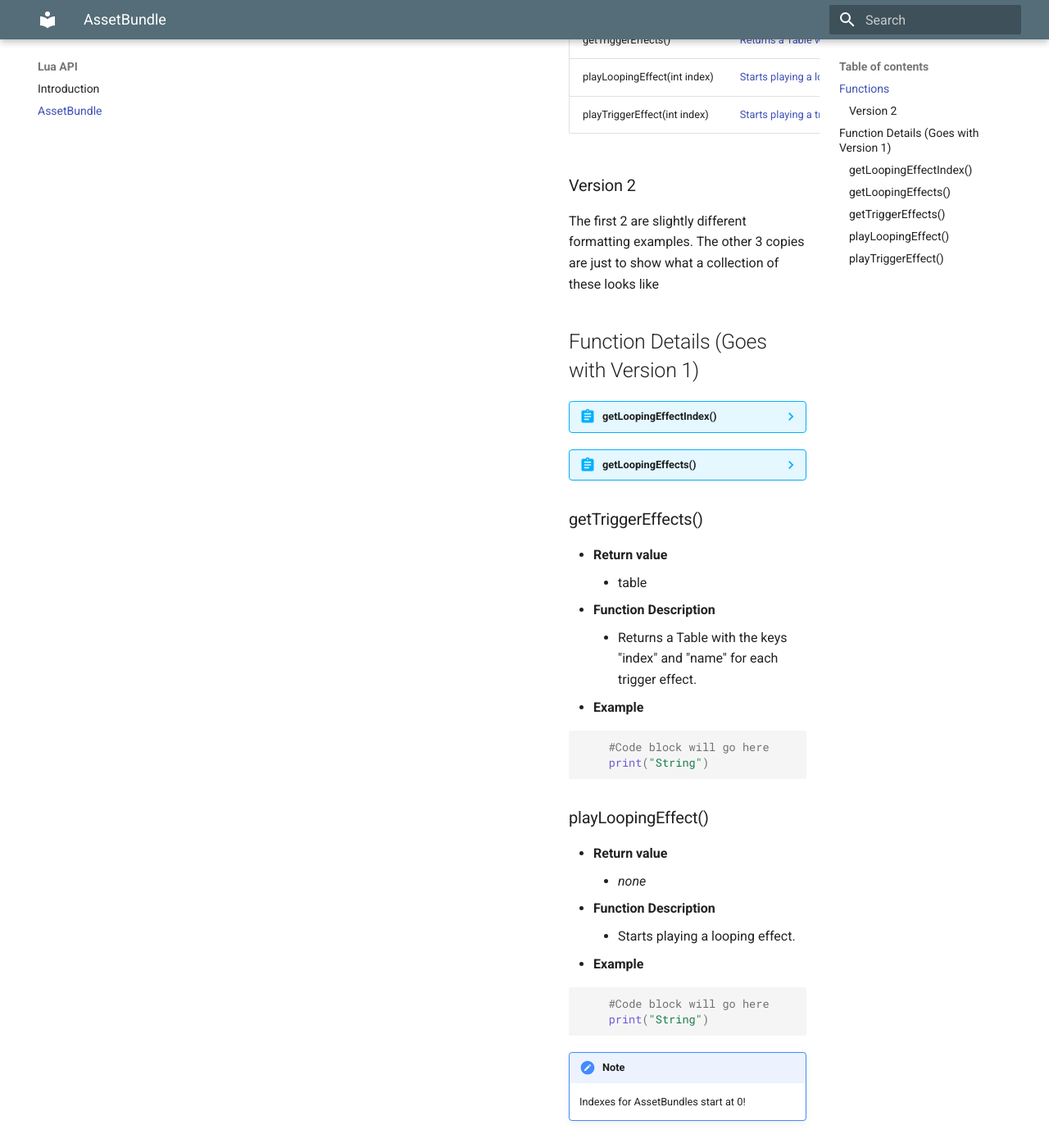
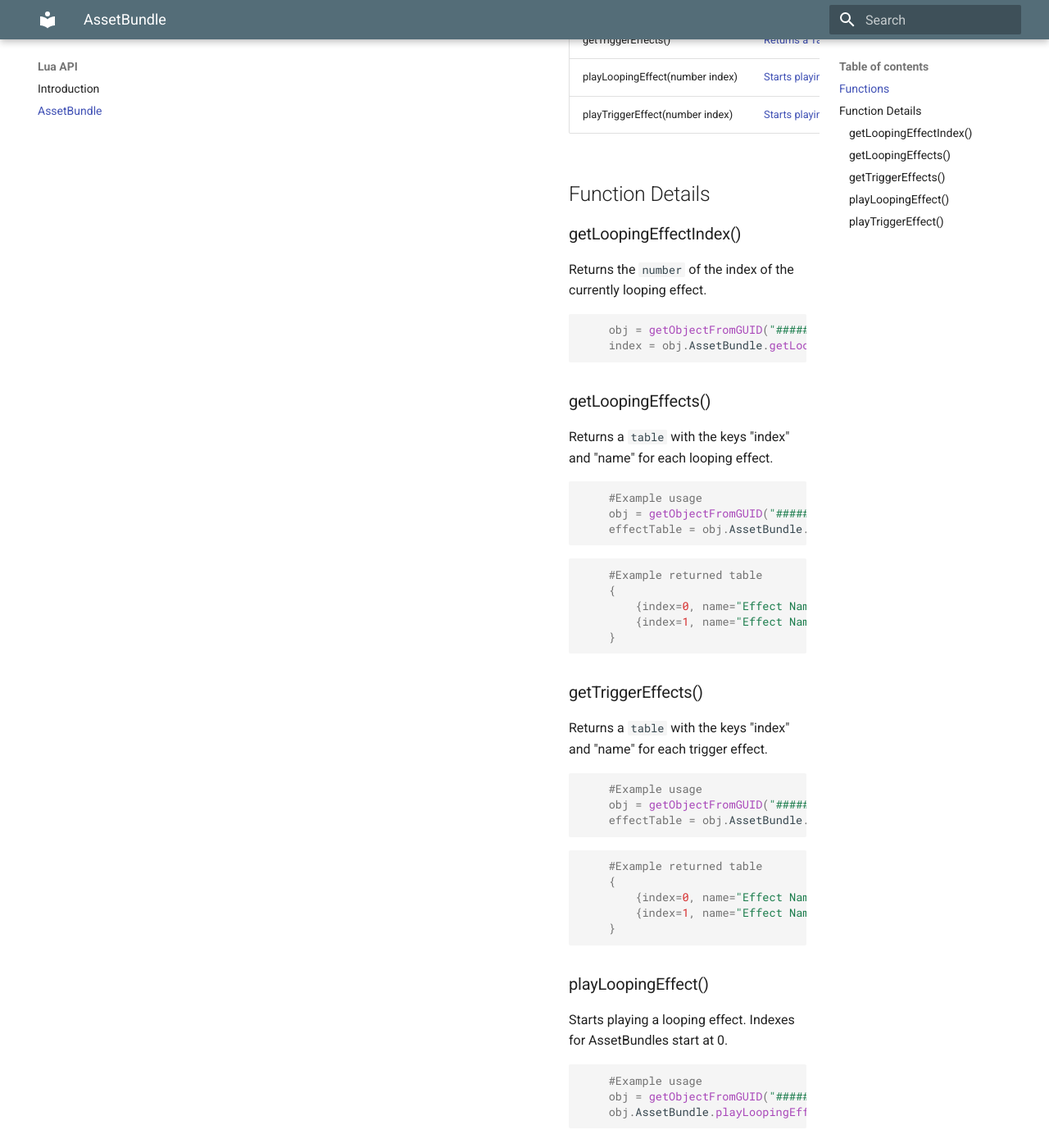
Before and after one commit to MisterStump/TTS-Scripting-Doc, an MkDocs documentation site: the page built from docs/assetbundle.md, in a window 1280 px wide and 1400 px high, scrolled down 634 px. Shown: the whole window at 82% size. Built offline with MkDocs 1.6.1 and Material for MkDocs 9.7.7, drawn with Linux system fonts in a browser that asks for light colours; old or Windows-style settings are respelled for this version of MkDocs; some of the changed text lies outside the part shown.

Commit message:
Initial Commit

````diff
--- a/docs/assetbundle.md
+++ b/docs/assetbundle.md
@@ -7,89 +7,76 @@ Function Name | Description
 getLoopingEffectIndex()  |  [Returns the index of the currently looping effect.](#getloopingeffectindex)
 getLoopingEffects()  |  [Returns a Table with the keys "index" and "name" for each looping effect.](#getloopingeffects)
 getTriggerEffects()  |  [Returns a Table with the keys "index" and "name" for each trigger effect.](#gettriggereffects)
-playLoopingEffect(int index)  |  [Starts playing a looping effect. Index starts at 0.](#playloopingeffect)
-playTriggerEffect(int index)  |  [Starts playing a trigger effect. Index starts at 0.](#playtriggereffect)
+playLoopingEffect(number index)  |  [Starts playing a looping effect. Index starts at 0.](#playloopingeffect)
+playTriggerEffect(number index)  |  [Starts playing a trigger effect. Index starts at 0.](#playtriggereffect)
 
 
-###Version 2
-The first 2 are slightly different formatting examples. The other 3 copies are just to show what a collection of these looks like
+##Function Details
 
 
+###getLoopingEffectIndex()
+
+Returns the `number` of the index of the currently looping effect.
+
+```Lua
+	obj = getObjectFromGUID("######")
+	index = obj.AssetBundle.getLoopingEffectIndex()
+```
 
 
+###getLoopingEffects()
 
-##Function Details (Goes with Version 1)
+Returns a `table` with the keys "index" and "name" for each looping effect.
 
+``` Lua
+	#Example usage
+	obj = getObjectFromGUID("######")
+	effectTable = obj.AssetBundle.getLoopingEffects()
+```
+``` Lua
+	#Example returned table
+	{
+		{index=0, name="Effect Name 1"},
+		{index=1, name="Effect Name 2"},
+	}
+```
 
-???abstract "getLoopingEffectIndex()"
-	###getLoopingEffectIndex()
-	* **Return value**
-		* number
-	* **Function Description**
-	    * Returns the index of the currently looping effect.
-	* **Example**
-		```Lua
-			#Code block will go here
-			print("String")
-		```
-
-	!!!Warning
-		Special notes can go in here if needed
-
-
-???abstract "getLoopingEffects()"
-	###getLoopingEffects()
-	* **Return value**
-		* table
-	* **Function Description**
-	    * Returns a Table with the keys "index" and "name" for each looping effect.
-	* **Example**
-		```Lua
-			#Code block will go here
-			print("String")
-		```
 
 ###getTriggerEffects()
 
-* **Return value**
-	* table
-* **Function Description**
-	* Returns a Table with the keys "index" and "name" for each trigger effect.
-* **Example**
+Returns a `table` with the keys "index" and "name" for each trigger effect.
 
-```Lua
-	#Code block will go here
-	print("String")
+``` Lua
+	#Example usage
+	obj = getObjectFromGUID("######")
+	effectTable = obj.AssetBundle.getTriggerEffects()
 ```
+``` Lua
+	#Example returned table
+	{
+		{index=0, name="Effect Name 1"},
+		{index=1, name="Effect Name 2"},
+	}
+```
+
 
 ###playLoopingEffect()
 
-* **Return value**
-	* *none*
-* **Function Description**
-	* Starts playing a looping effect.
-* **Example**
+Starts playing a looping effect. Indexes for AssetBundles start at 0.
 
-```Lua
-	#Code block will go here
-	print("String")
+``` Lua
+	#Example usage
+	obj = getObjectFromGUID("######")
+	obj.AssetBundle.playLoopingEffect(0)
 ```
 
-!!!Note
-	Indexes for AssetBundles start at 0!
 
 ###playTriggerEffect()
 
-* **Return value**
-	* *none*
-* **Function Description**
-	* Starts playing a trigger effect.
-* **Example**
+Starts playing a trigger effect. Indexes for AssetBundles start at 0.
 
-```Lua
-	#Code block will go here
-	print("String")
+``` Lua
+	#Example usage
+	obj = getObjectFromGUID("######")
+	obj.AssetBundle.playTriggerEffect(0)
 ```
-
-!!!Note
-	Indexes for AssetBundles start at 0!
````
Also changed, not shown: docs/img/table.jpg (added).
